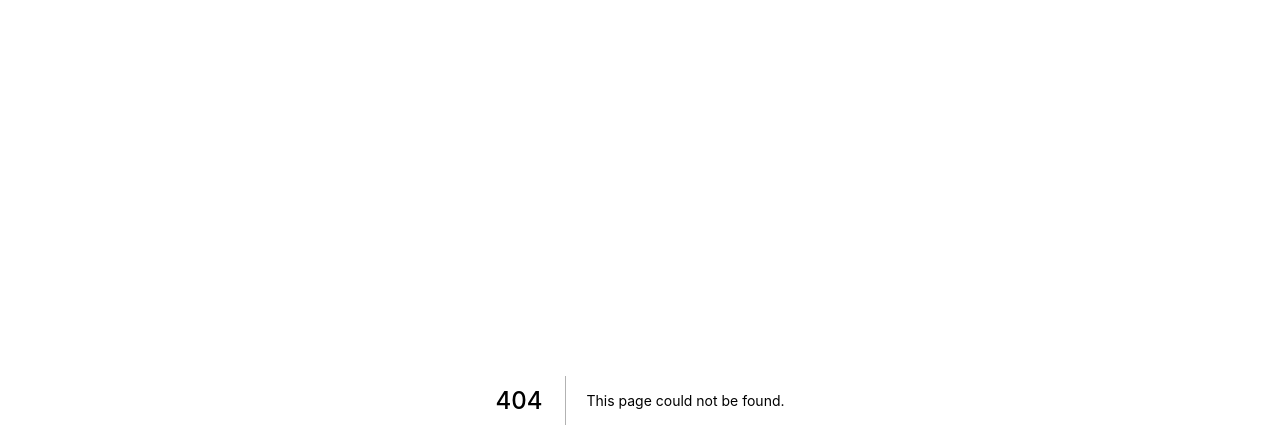
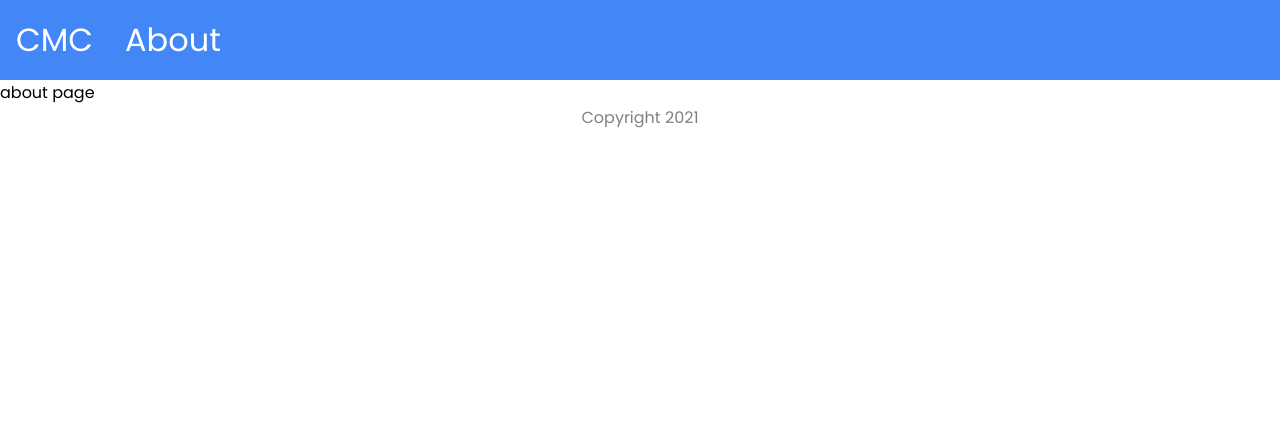
Before and after one commit to mitheelgajare/commercial-math-calculator, a Next.js app in the folder client/: page /about in a window 1280 px wide. Before the commit this address had no page. Shown: the top 448 px of the page. Built offline with nearby package versions, Linux system fonts and the light colour scheme.

Commit message:
Setup basic project structure

```diff
--- /dev/null
+++ b/client/components/Footer.tsx
@@ -0,0 +1,8 @@
+import React, { useState, useEffect } from "react";
+import { NextPage } from "next";
+
+interface Props {}
+
+export const Footer: NextPage<Props> = () => {
+  return <div className="footer">Copyright {new Date().getFullYear()}</div>;
+};
--- /dev/null
+++ b/client/components/Layout.tsx
@@ -0,0 +1,16 @@
+import React, { useState, useEffect } from "react";
+import { NextPage } from "next";
+import { Footer } from "./Footer";
+import { Navbar } from "./Navbar";
+
+interface Props {}
+
+export const Layout: NextPage<Props> = ({ children }) => {
+  return (
+    <React.Fragment>
+      <Navbar />
+      {children}
+      <Footer />
+    </React.Fragment>
+  );
+};
--- /dev/null
+++ b/client/components/Navbar.tsx
@@ -0,0 +1,14 @@
+import React, { useState, useEffect } from "react";
+import { NextPage } from "next";
+import Link from "next/link";
+
+interface Props {}
+
+export const Navbar: NextPage<Props> = () => {
+  return (
+    <div className="navbar">
+      <Link href="/">CMC</Link>
+      <Link href="/about">About</Link>
+    </div>
+  );
+};
--- a/client/pages/_app.tsx
+++ b/client/pages/_app.tsx
@@ -1,7 +1,12 @@
 import "../styles/App.css";
 import type { AppProps } from "next/app";
+import { Layout } from "./../components/Layout";
 
 function MyApp({ Component, pageProps }: AppProps) {
-  return <Component {...pageProps} />;
+  return (
+    <Layout>
+      <Component {...pageProps} />
+    </Layout>
+  );
 }
 export default MyApp;
--- /dev/null
+++ b/client/pages/about.tsx
@@ -0,0 +1,8 @@
+import React, { useState, useEffect } from "react";
+import { NextPage } from "next";
+
+const About: NextPage = () => {
+  return <div>about page</div>;
+};
+
+export default About;
--- a/client/styles/App.css
+++ b/client/styles/App.css
@@ -3,4 +3,50 @@ body {
   margin: 0;
   font-family: "Poppins", sans-serif;
 }
+
+.button {
+  padding: 1rem 2.5rem;
+  cursor: pointer;
+  font-family: "Poppins", sans-serif;
+  border: 3px solid #4287f5;
+  color: #4287f5;
+  font-size: 1.5rem;
+  border-radius: 2.5rem;
+  margin: 1rem;
+  -webkit-transition-property: all;
+  transition-property: all;
+  -webkit-transition-duration: 0.5s;
+          transition-duration: 0.5s;
+}
+
+.button:hover {
+  color: white;
+  background: #4287f5;
+  font-size: 3rem;
+}
+
+.footer {
+  text-align: center;
+  color: gray;
+}
+
+.navbar {
+  background: #4287f5;
+  display: -webkit-box;
+  display: -ms-flexbox;
+  display: flex;
+  -webkit-box-pack: start;
+      -ms-flex-pack: start;
+          justify-content: flex-start;
+  -webkit-box-align: center;
+      -ms-flex-align: center;
+          align-items: center;
+}
+
+.navbar a {
+  margin: 1rem;
+  font-size: 2rem;
+  text-decoration: none;
+  color: white;
+}
 /*# sourceMappingURL=App.css.map */
--- a/client/styles/App.scss
+++ b/client/styles/App.scss
@@ -1,3 +1,6 @@
 @import "./variables";
 @import "./imports";
 @import "./globals";
+@import "./button";
+@import "./footer";
+@import "./navbar";
--- /dev/null
+++ b/client/styles/_footer.scss
@@ -0,0 +1,4 @@
+.footer {
+  text-align: center;
+  color: gray;
+}
--- /dev/null
+++ b/client/styles/_navbar.scss
@@ -0,0 +1,13 @@
+.navbar {
+  background: $primary-color;
+  display: flex;
+  justify-content: flex-start;
+  align-items: center;
+
+  a {
+    margin: 1rem;
+    font-size: 2rem;
+    text-decoration: none;
+    color: white;
+  }
+}
```
Also changed, not shown: client/components/Button.tsx (added, +14 -0 lines), client/styles/_button.scss (added, +18 -0 lines), 1 other file (tests, documents, lock files or other folders).
